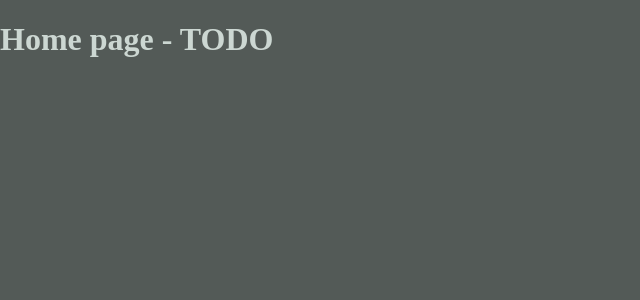
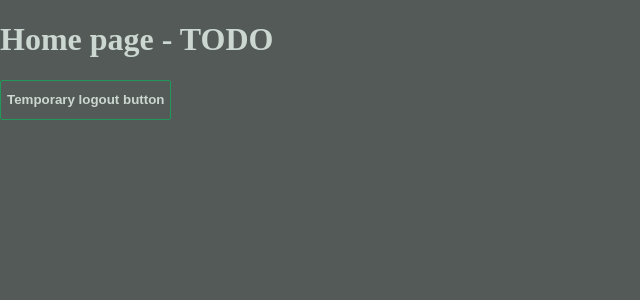
Before and after one commit to chingu-voyages/v25-bears-team-05, a React (Create React App) app in the folder app/: page /home in a window 1280 px wide. Shown: the top 300 px of the page, without its empty margins (0-640 px from the left). Built offline with nearby package versions, Linux system fonts and the light colour scheme.

Commit message:
Add temporary logout button

```diff
--- a/app/src/pages/home/Home.tsx
+++ b/app/src/pages/home/Home.tsx
@@ -1,10 +1,15 @@
 import React from "react";
+import Button from "../../components/button";
+import logout from "../../services/logout";
 import "./Home.css";
 
 function Home() {
   return (
     <div className="Home-page">
       <h1>Home page - TODO</h1>
+      <Button onClick={logout} className="square">
+        Temporary logout button
+      </Button>
     </div>
   );
 }
```
